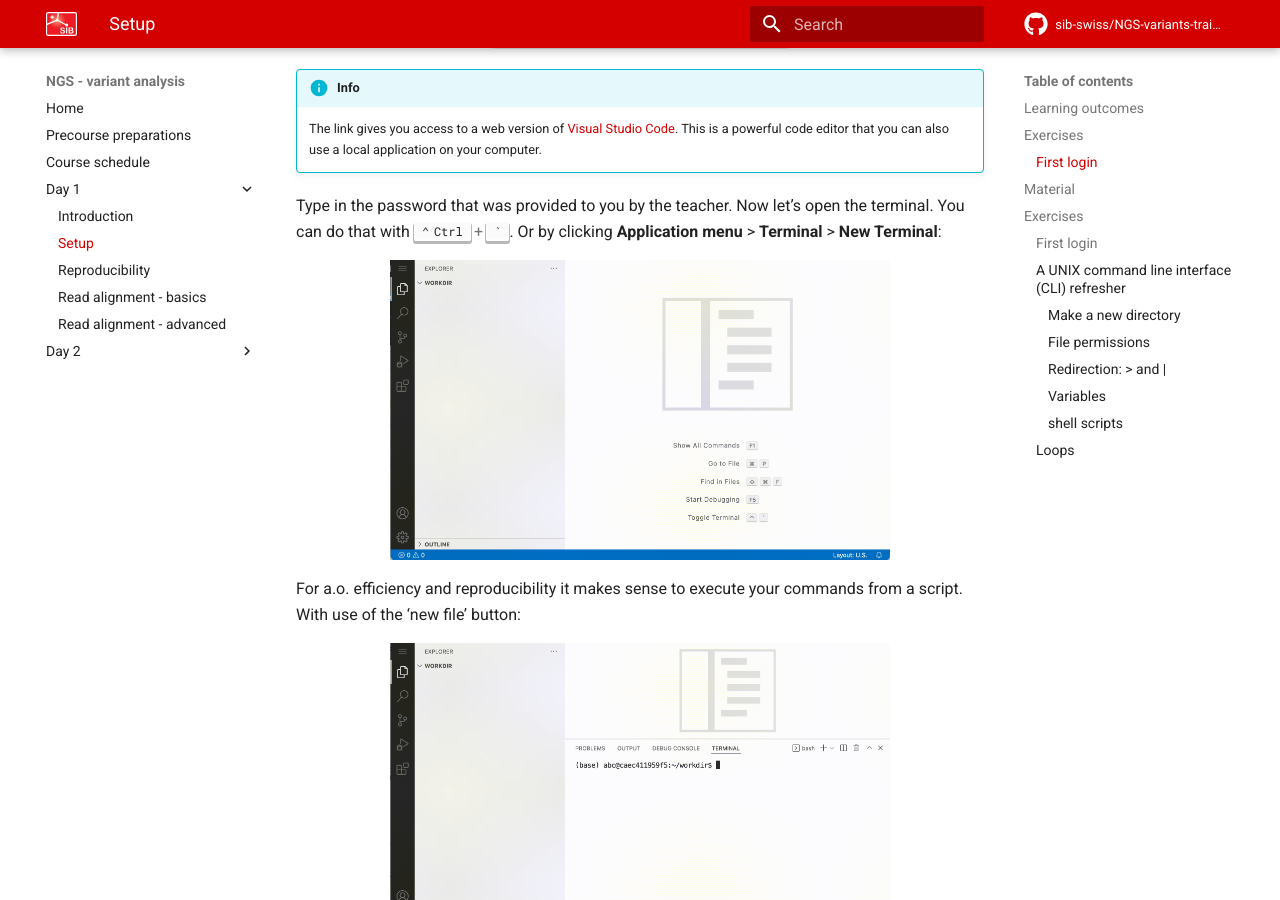
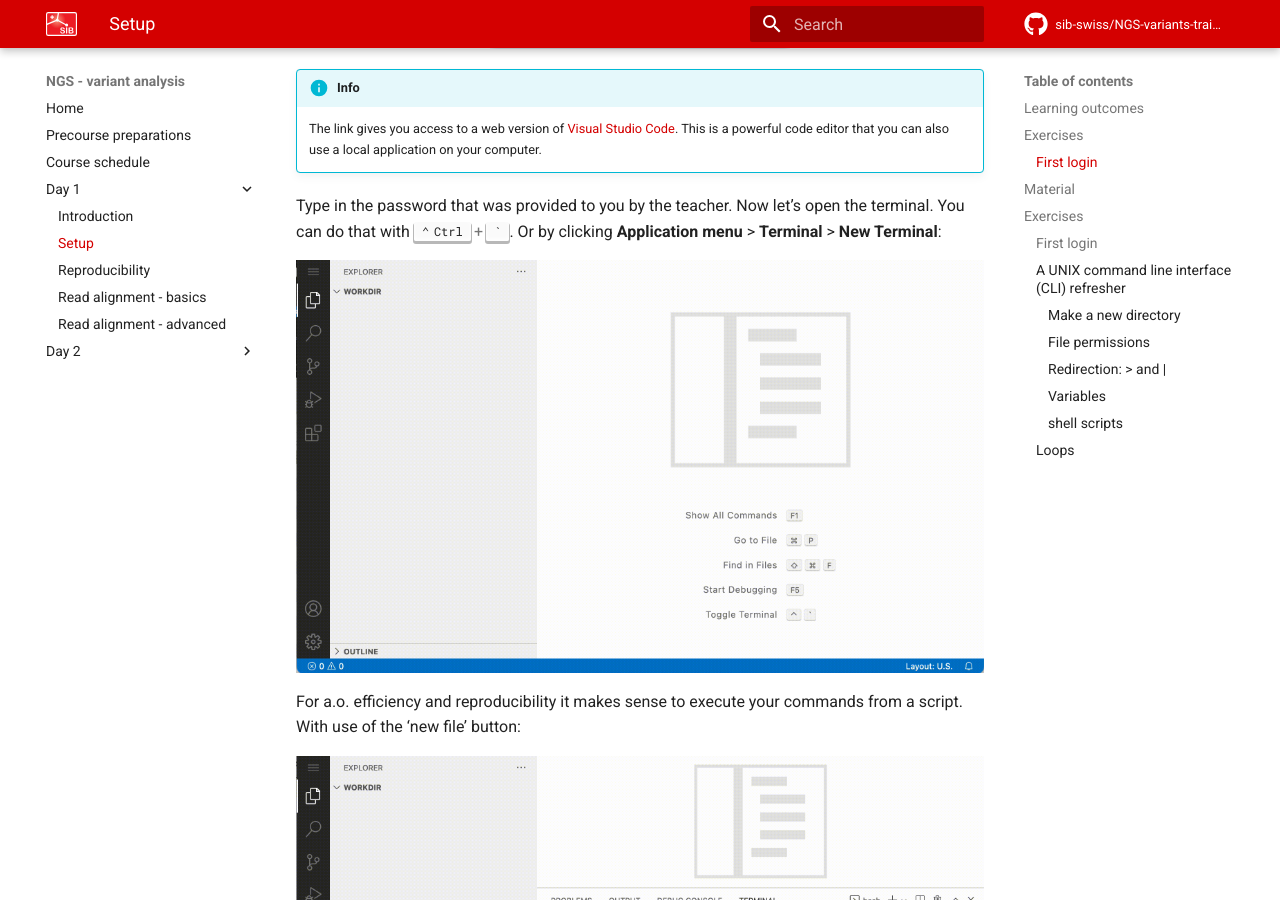
Before and after one commit to sib-swiss/NGS-variants-training, an MkDocs documentation site: the page built from docs/day1/server_login.md, in a window 1280 px wide and 900 px high, scrolled down 1306 px. Built offline with MkDocs 1.6.1 and Material for MkDocs 9.7.7, drawn with Linux system fonts in a browser that asks for light colours; emoji names are drawn with the system emoji font; comment, search, counter and statistics services are not loaded; the version menu is left out.

Commit message:
wider gifs

```diff
--- a/docs/day1/server_login.md
+++ b/docs/day1/server_login.md
@@ -43,13 +43,13 @@
     Type in the password that was provided to you by the teacher. Now let's open the terminal. You can do that with ++ctrl+grave++. Or by clicking **Application menu** > **Terminal** > **New Terminal**:
 
     <figure>
-      <img src="../../assets/images/open_terminal.gif" width="500"/>
+      <img src="../../assets/images/open_terminal.gif" width="800"/>
     </figure>
 
     For a.o. efficiency and reproducibility it makes sense to execute your commands from a script. With use of the 'new file' button:
 
     <figure>
-      <img src="../../assets/images/new_file.gif" width="500"/>
+      <img src="../../assets/images/new_file.gif" width="800"/>
     </figure>
 
 === "Docker"
```
Also changed, not shown: docs/day2/visualisation.md (+1 -1 lines).
